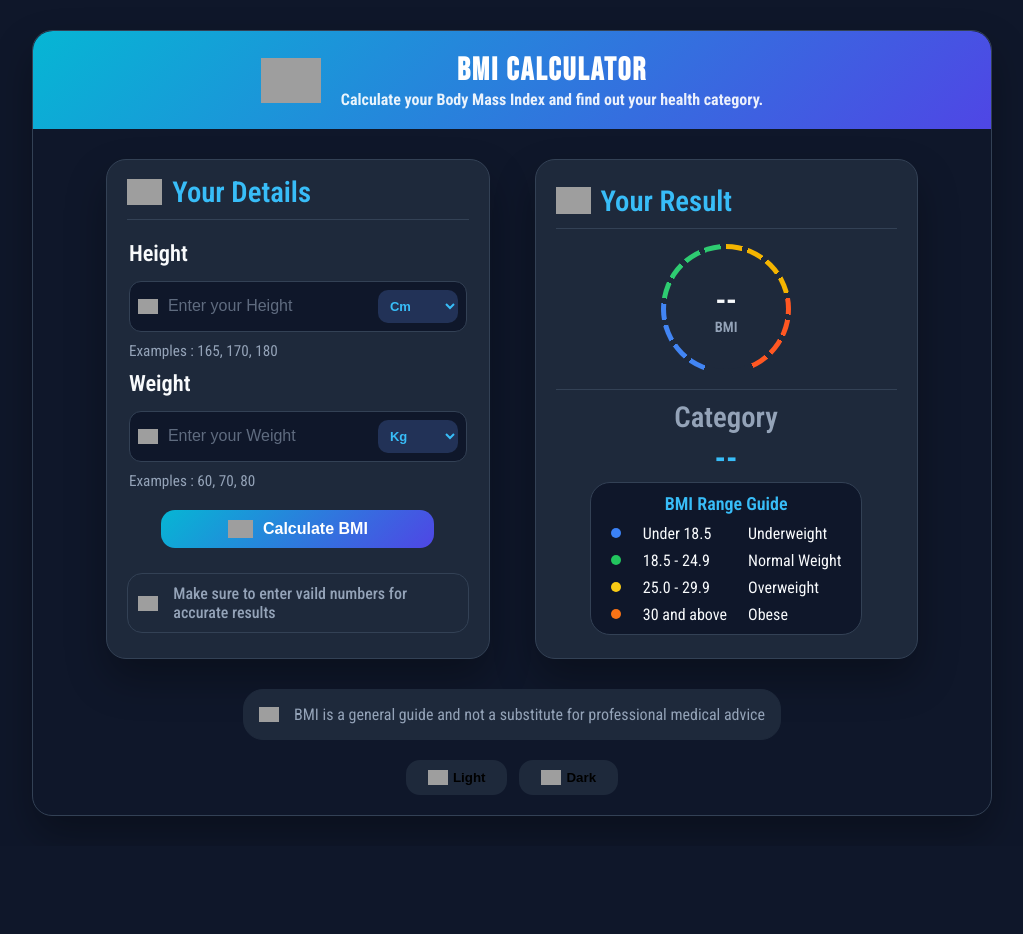
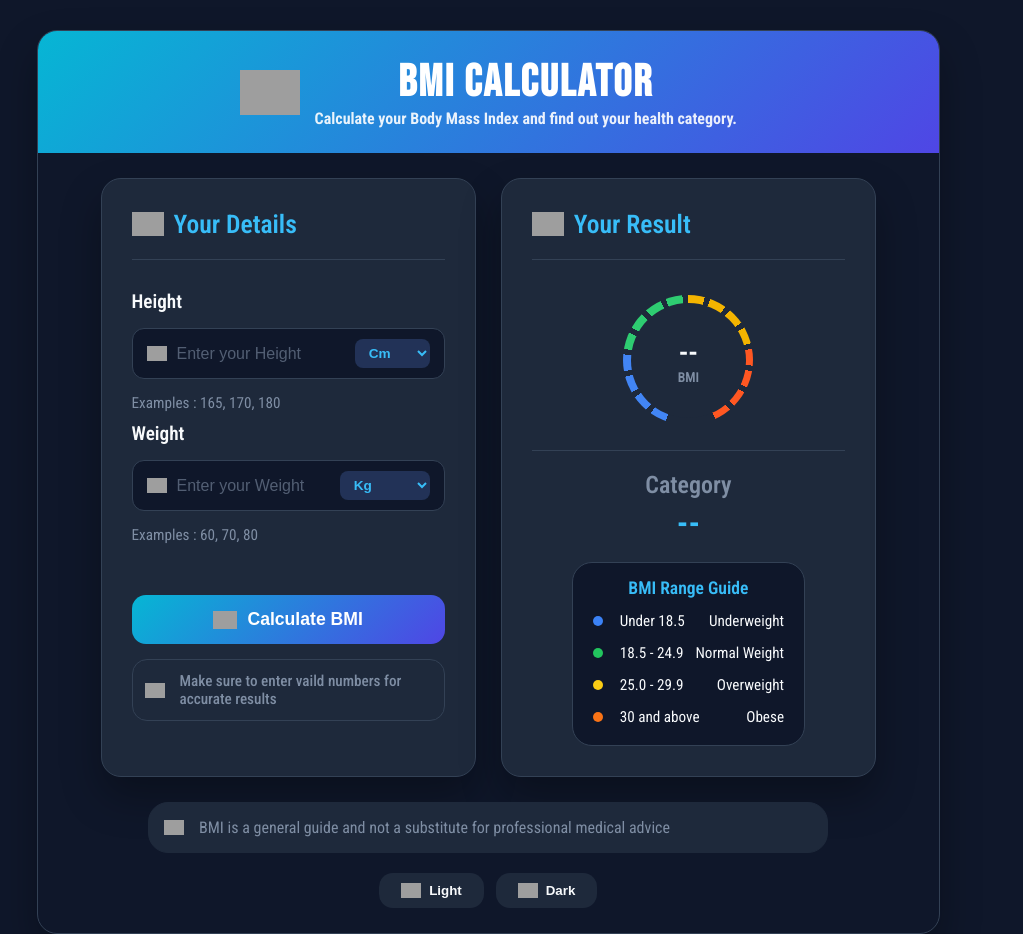
Before and after one commit to Sarfarosh-0/JavaScript-Vanilla-Projects, a plain HTML site: page BMI-CALCULATOR/index.html in a window 1280 px wide. Shown: the whole page, without its empty margins (128-1151 px from the left). Before the commit the page ends 846 px from the top, so only its background shows below. Drawn offline with Linux system fonts and the light colour scheme; grey boxes are pictures that could not be loaded.

Commit message:
Made the BMI-CALCULATOR resonpsive

```diff
--- a/BMI-CALCULATOR/style.css
+++ b/BMI-CALCULATOR/style.css
@@ -11,7 +11,7 @@
     --border-main: transparent;
     --border-card: #334155;
     --text-primary: #f8fafc;
-    --text-secondary: #94a3b8;
+    --text-secondary: #7f8ea4;
     --text-accent: #38bdf8;
     --header-gradient: linear-gradient(135deg, #06b6d4, #4f46e5);
     --btn-gradient: linear-gradient(135deg, #06b6d4, #4f46e5);
@@ -21,7 +21,7 @@
 }
 
 body[data-theme="light"] {
-    ---bg-body: #f4f7fc;
+    --bg-body: #f4f7fc;
     --bg-main: #ffffff;
     --bg-card: #f8fafc;
     --border-main: transparent;
@@ -40,11 +40,12 @@ body {
     display: flex;
     justify-content: center;
     align-items: center;
+    flex-direction: column;
 
     background: var(--bg-color);
     transition: all 0.3s ease;
 
-    padding: 30px;
+    padding: 15px;
     min-height: 100vh;
 
     user-select: none;
@@ -66,25 +67,27 @@ body {
     align-items: center;
     flex-direction: column;
 
-    width: 75vw;
+    width: 95%;
+    max-width: 950px;
+    margin-bottom: 20px;
 }
 
 .headBody {
     display: flex;
     justify-content: center;
     align-items: center;
-    gap: 20px;
+    gap: 15px;
 
     width: 100%;
 
-    padding: 20px;
-    border-top-right-radius: 20px;
-    border-top-left-radius: 20px;
+    padding: 25px 20px;
+    border-top-right-radius: 19px;
+    border-top-left-radius: 19px;
 
     background: var(--header-gradient);
 
     img {
-        width: 60px;
+        width: clamp(40px, 8vw, 60px);
     }
 
 
@@ -92,6 +95,7 @@ body {
         font-family: "Bebas Neue", sans-serif;
         color: white;
 
+        font-size: clamp(1.8rem, 5vw, 2.8rem);
         letter-spacing: 2px;
         text-align: center;
     }
@@ -105,27 +109,24 @@ body {
 .mainContainer {
     width: 100%;
     background: transparent;
-    border-radius: 20px;
-    border-top-right-radius: 0px;
-    border-top-left-radius: 0px;
 
-    padding-top: 10px;
+    padding-top: 15px;
 
     display: flex;
     justify-content: center;
-    align-items: center;
-    gap: 5px;
+    align-items: stretch;
+    gap: 20px;
     flex-wrap: wrap;
 }
 
 .card {
     display: flex;
-    justify-content: center;
+    justify-content: flex-start;
     align-items: center;
     flex-direction: column;
 
-    width: 40%;
-    height: 500px;
+    width: 80%;
+    min-height: 480px;
 
     box-shadow: var(--shadow);
     background: var(--bg-card);
@@ -133,10 +134,9 @@ body {
     border: 1px solid var(--border-card);
     border-radius: 20px;
 
-    transition: all .3s ease;
+    transition: transform .3s ease, box-shadow .3s ease;
 
-    padding: 20px;
-    margin: 20px;
+    padding: 25px 20px;
 }
 
 .cardHeading {
@@ -145,30 +145,27 @@ body {
     gap: 10px;
     align-self: flex-start;
 
+    margin-bottom: 10px;
 
     img {
-        width: 35px;
+        width: 32px;
     }
 
     p {
-        font-size: 1.8rem;
+        font-size: 1.6rem;
         font-weight: 600;
-
         color: var(--text-accent);
     }
-}
-
-.card:hover {
-    transform: scale(1.02);
 }
 
 .dvider {
     border-top: 1px solid var(--border-card);
     width: 100%;
-    margin: 10px 0px;
+    margin: 10px 0px 20px 0px;
 }
 
 .BMIinput {
+    width: 100%;
     margin: 10px;
 
     p {
@@ -180,12 +177,12 @@ body {
 }
 
 label {
-    font-size: 1.4rem;
+    font-size: 1.2rem;
     font-weight: 600;
-
     color: var(--text-primary);
 
-    margin: 10px 0;
+    display: inline-block;
+    margin-bottom: 5px;
 }
 
 .inputContainer {
@@ -196,27 +193,26 @@ label {
 
     transition: all 0.3s ease;
 
-    margin: 15px 0 5px 0;
-    padding: 8px;
+    margin: 10px 0 10px 0;
+    padding: 10px 14px;
 
     border-radius: 12px;
     border: 1px solid var(--border-card);
-
     background: var(--bg-main);
+    width: 100%;
 
     img {
         width: 20px;
     }
 
     input {
-        width: 200px;
+        flex: 1;
+        width: 100%;
         border: none;
         outline: none;
 
         font-size: 1rem;
-
         background: transparent;
-
         color: var(--text-primary);
     }
 
@@ -235,16 +231,17 @@ label {
         border: none;
         background: rgba(98, 143, 240, 0.224);
         color: var(--text-accent);
-        width: 80px;
-        padding: 8px;
+        width: auto;
+        min-width: 75px;
+        padding: 6px 10px;
 
-        font-size: small;
+        font-size: 0.85rem;
         font-weight: 700;
 
         outline: none;
 
         cursor: pointer;
-        border-radius: 10px;
+        border-radius: 8px;
     }
 
     .options {
@@ -264,26 +261,25 @@ label {
     justify-content: center;
     gap: 10px;
 
-    width: 80%;
+    width: 100%;
+    margin-top: 10%;
 
     background: var(--btn-gradient);
-
     border: none;
     border-radius: 14px;
 
     color: white;
 
-    font-size: 1rem;
+    font-size: 1.1rem;
     font-weight: 600;
-
-    padding: 10px;
+    padding: 14px;
 
     cursor: pointer;
 
     transition: all 0.3s ease;
 
     img {
-        width: 25px;
+        width: 24px;
     }
 }
 
@@ -301,20 +297,21 @@ label {
     align-items: center;
     gap: 15px;
 
-    margin: 25px 0 10px 0;
-    padding: 10px;
+    margin: 15px 0;
+    padding: 12px;
 
     border-radius: 15px;
-
     border: 1px solid var(--border-card);
     background: var(--bg-card);
+    width: 100%;
 
     img {
         width: 20px;
+        flex-shrink: 0;
     }
 
     p {
-        font-size: 1rem;
+        font-size: 0.95rem;
         font-weight: 500;
         color: var(--text-secondary);
     }
@@ -326,66 +323,19 @@ label {
 
     border-radius: 50%;
 
-    margin: 5px;
+    margin: 15px auto;
 
     display: flex;
     justify-content: center;
     align-items: center;
+    flex-shrink: 0;
 
-    background: conic-gradient(#f4b400 0deg 15deg,
-            transparent 15deg 20deg,
-
-            #f4b400 20deg 35deg,
-            transparent 35deg 40deg,
-
-            #f4b400 40deg 55deg,
-            transparent 55deg 60deg,
-
-            #f4b400 60deg 75deg,
-            transparent 75deg 80deg,
-
-            #ff5722 80deg 95deg,
-            transparent 95deg 100deg,
-
-            #ff5722 100deg 115deg,
-            transparent 115deg 120deg,
-
-            #ff5722 120deg 135deg,
-            transparent 135deg 140deg,
-
-            #ff5722 140deg 155deg,
-            transparent 155deg 160deg,
-
-            transparent 160deg 200deg,
-
-            #4285f4 200deg 215deg,
-            transparent 215deg 220deg,
-
-            #4285f4 220deg 235deg,
-            transparent 235deg 240deg,
-
-            #4285f4 240deg 255deg,
-            transparent 255deg 260deg,
-
-            #4285f4 260deg 275deg,
-            transparent 275deg 280deg,
-
-            #2ecc71 280deg 295deg,
-            transparent 295deg 300deg,
-
-            #2ecc71 300deg 315deg,
-            transparent 315deg 320deg,
-
-            #2ecc71 320deg 335deg,
-            transparent 335deg 340deg,
-
-            #2ecc71 340deg 355deg,
-            transparent 355deg 360deg);
+    background: conic-gradient(#f4b400 0deg 15deg, transparent 15deg 20deg, #f4b400 20deg 35deg, transparent 35deg 40deg, #f4b400 40deg 55deg, transparent 55deg 60deg, #f4b400 60deg 75deg, transparent 75deg 80deg, #ff5722 80deg 95deg, transparent 95deg 100deg, #ff5722 100deg 115deg, transparent 115deg 120deg, #ff5722 120deg 135deg, transparent 135deg 140deg, #ff5722 140deg 155deg, transparent 155deg 160deg, transparent 160deg 200deg, #4285f4 200deg 215deg, transparent 215deg 220deg, #4285f4 220deg 235deg, transparent 235deg 240deg, #4285f4 240deg 255deg, transparent 255deg 260deg, #4285f4 260deg 275deg, transparent 275deg 280deg, #2ecc71 280deg 295deg, transparent 295deg 300deg, #2ecc71 300deg 315deg, transparent 315deg 320deg, #2ecc71 320deg 335deg, transparent 335deg 340deg, #2ecc71 340deg 355deg, transparent 355deg 360deg);
 }
 
 .innerCircle {
-    width: 120px;
-    height: 120px;
+    width: 115px;
+    height: 115px;
 
     border-radius: 50%;
     background: var(--ring-bg);
@@ -396,13 +346,13 @@ label {
     flex-direction: column;
 
     h1 {
-        font-size: 2rem;
+        font-size: 1.8rem;
         font-weight: 600;
         color: var(--text-primary);
     }
 
     p {
-        font-size: 0.9rem;
+        font-size: 0.85rem;
         font-weight: 600;
         color: var(--text-secondary);
     }
@@ -410,9 +360,12 @@ label {
 
 .result {
 
+    width: 100%;
+    margin-bottom: 15px;
+
     h2 {
         text-align: center;
-        font-size: 1.8rem;
+        font-size: 1.5rem;
         font-weight: 600;
         color: var(--text-secondary);
     }
@@ -420,7 +373,7 @@ label {
     h3 {
         padding: 5px;
         text-align: center;
-        font-size: xx-large;
+        font-size: 2rem;
         color: var(--text-accent);
     }
 }
@@ -430,13 +383,13 @@ label {
     border: 1px solid var(--border-card);
     border-radius: 20px;
 
-    padding: 10px;
+    padding: 15px;
     text-align: center;
 
     background: var(--bg-main);
 
     p:first-child {
-        font-size: large;
+        font-size: 1.1rem;
         font-weight: 600;
         color: var(--text-accent);
     }
@@ -450,20 +403,20 @@ label {
     display: grid;
     text-align: left;
 
-    grid-template-columns: 20px 1fr 1fr;
+    grid-template-columns: 15px 1fr auto;
     gap: 12px;
 
     align-items: center;
-    padding: 0 10px;
-    margin-top: 8px;
+    padding: 4px 5px;
+    margin-top: 6px;
 
+    font-size: 0.95rem;
     color: var(--text-primary);
 }
 
 .range div {
     width: 10px;
     height: 10px;
-
     border-radius: 50%;
 }
 
@@ -489,15 +442,18 @@ label {
     align-items: center;
     flex-direction: column;
     gap: 10px;
+
+    width: 100%;
 }
 
 .suggestion {
     padding: 15px;
-    margin: 5px 0 10px 0;
 
     display: flex;
     align-items: center;
     gap: 15px;
+
+    width: 80%;
 
     background: var(--bg-card);
     color: var(--text-secondary);
@@ -507,13 +463,14 @@ label {
 
     img {
         width: 20px;
+        flex-shrink: 0;
     }
 }
 
 .ThemeBox {
     display: flex;
     gap: 12px;
-    margin-bottom: 20px;
+    margin: 10px 0 0 0;
 }
 
 .ThemeButton {
@@ -523,13 +480,14 @@ label {
     cursor: pointer;
 
     background: var(--bg-card);
+    color: var(--text-primary);
 
     font-weight: 600;
     transition: 0.3s;
 
     display: flex;
     align-items: center;
-    gap: 5px;
+    gap: 8px;
 
     img {
         width: 20px;
@@ -539,3 +497,26 @@ label {
 .ThemeButton:hover {
     transform: scale(1.05);
 }
+
+
+@media screen and (min-width: 650px) {
+    .card {
+        width: calc(50% - 20px);
+    }
+
+    body {
+        padding: 30px;
+    }
+}
+
+@media screen and (min-width: 1024px) {
+    .mainContainer {
+        gap: 25px;
+        padding: 25px;
+    }
+
+    .card {
+        width: calc(50% - 50px);
+        padding: 30px;
+    }
+}
```
